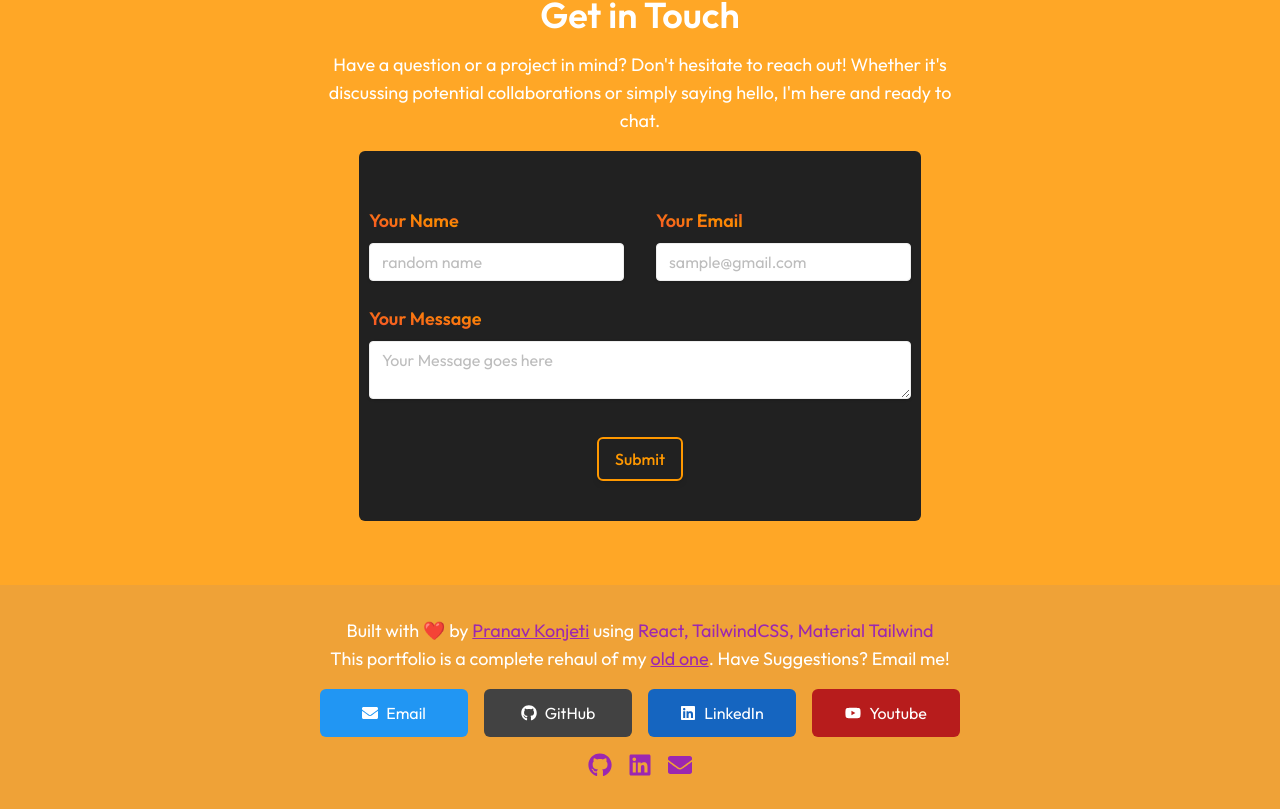
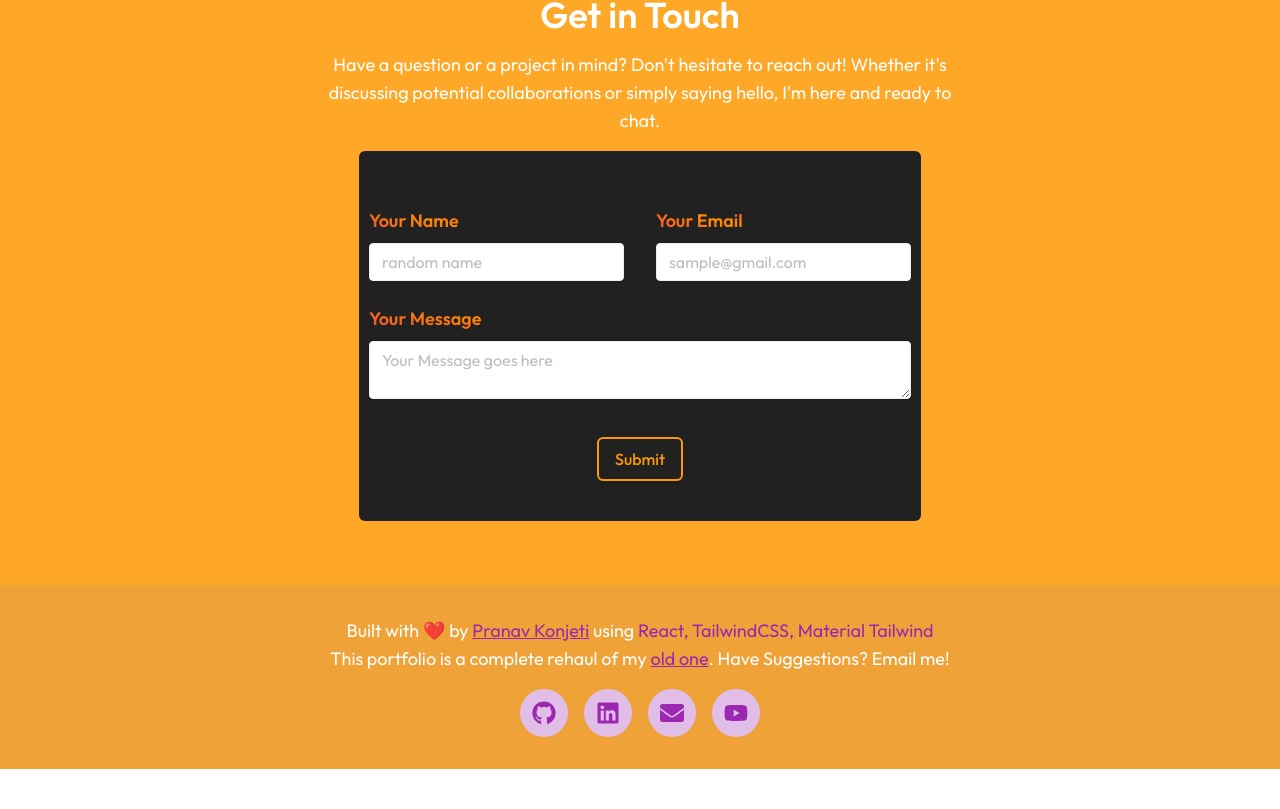
Before and after one commit to PkTheCoda/portfolio, a React (Vite) app: page /hire in a window 1280 px wide. Shown: the part 7981-8790 px from the top of the page. After the commit the page ends 8750 px from the top, so only its background shows below. Built offline with nearby package versions, Linux system fonts and the light colour scheme.

Commit message:
removed duplicate buttons contactSection

```diff
--- a/src/Components/ContactSection.jsx
+++ b/src/Components/ContactSection.jsx
@@ -60,7 +60,7 @@ function ContactSection() {
 
         </p>
 
-        <div className="grid grid-cols-2 lg:grid-cols-4 rounded-b-md w-5/6 md:w-1/2 mx-auto pt-4 justify-center gap-4">
+        {/* <div className="grid grid-cols-2 lg:grid-cols-4 rounded-b-md w-5/6 md:w-1/2 mx-auto pt-4 justify-center gap-4">
           <a
             href="mailto:pranavkonjeti@gmail.com"
             className="bg-blue-500 text-white justify-center px-6 py-3 rounded-md font-outfit flex items-center gap-2 transition transform hover:scale-110"
@@ -95,36 +95,37 @@ function ContactSection() {
             <FaYoutube />
             Youtube
           </a>
-          {/* <a
-            href="https://ko-fi.com/pranavk"
-            target="_blank"
-            rel="noopener noreferrer"
-            className="bg-purple-500 text-white px-6 py-3 rounded-md text-lg font-outfit flex items-center gap-2 transition transform hover:scale-110"
-          >
-            <FaCoffee />
-            Donate!
-          </a> */}
-        </div>
+        </div> */}
 
         <div className="mt-4 flex justify-center gap-4">
           <a
             href="https://github.com/pkthecoda"
             target="_blank"
+              className="p-3 bg-purple-100 rounded-full transition transform hover:scale-105"
             rel="noopener noreferrer"
           >
-            <FaGithub className="text-purple-500 text-2xl hover:text-purple-800 transition transform hover:scale-125" />
+            <FaGithub className="text-purple-500 text-2xl hover:text-purple-800" />
           </a>
           <a
             href="https://www.linkedin.com/in/pranav-konjeti"
             target="_blank"
+              className="p-3 bg-purple-100 rounded-full transition transform hover:scale-105"
             rel="noopener noreferrer"
           >
-            <FaLinkedin className="text-purple-500 text-2xl hover:text-purple-800 transition transform hover:scale-125" />
+            <FaLinkedin className="text-purple-500 text-2xl hover:text-purple-800" />
           </a>
           <a
+            className="p-3 bg-purple-100 rounded-full transition transform hover:scale-105"
             href="mailto:pranavkonjeti@gmail.com"
           >
-            <FaEnvelope className="text-purple-500 text-2xl hover:text-purple-800 transition transform hover:scale-125" />
+            <FaEnvelope className="text-purple-500 text-2xl hover:text-purple-800" />
+          </a>
+          <a
+            href="https://www.youtube.com/@pranavkonjeti"
+              className="p-3 bg-purple-100 rounded-full transition transform hover:scale-105"
+            target="_blank"
+          >
+            <FaYoutube className="text-purple-500 text-2xl hover:text-purple-800" />
           </a>
         </div>
       </footer>
```
